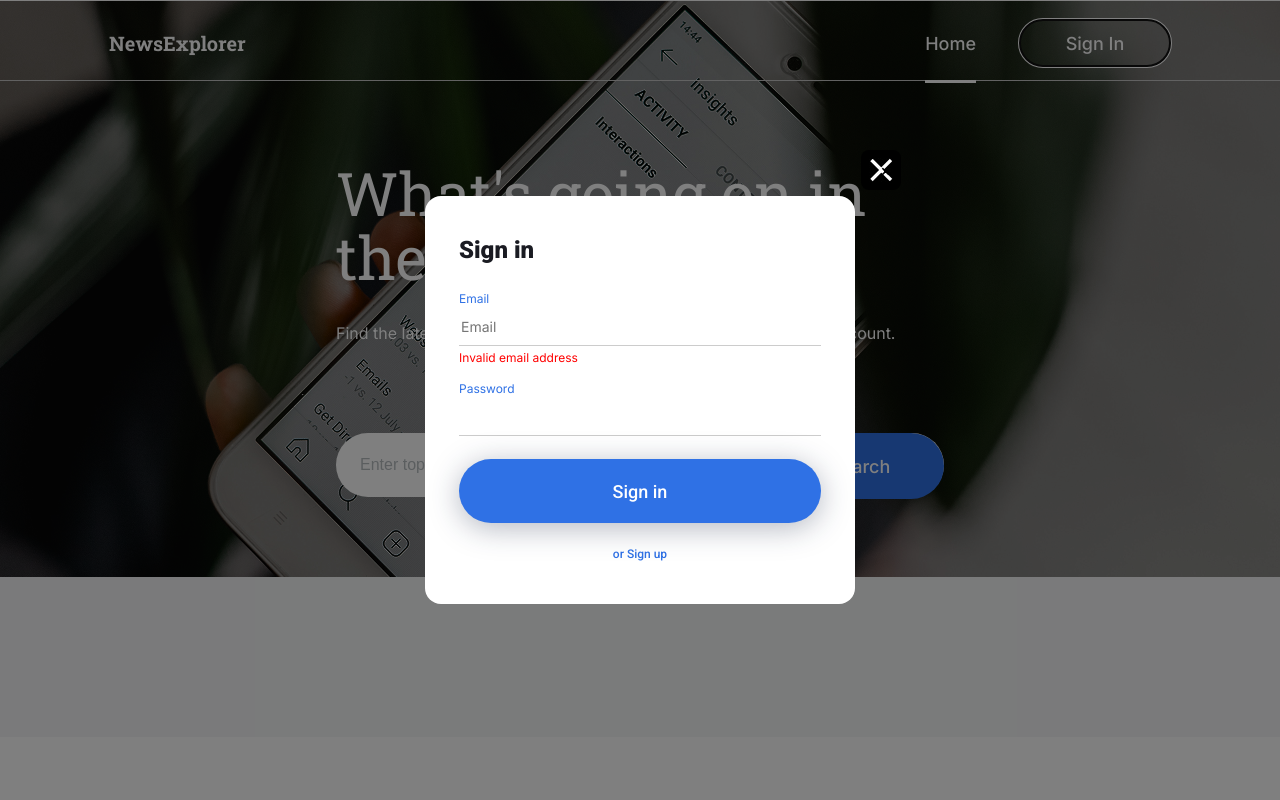
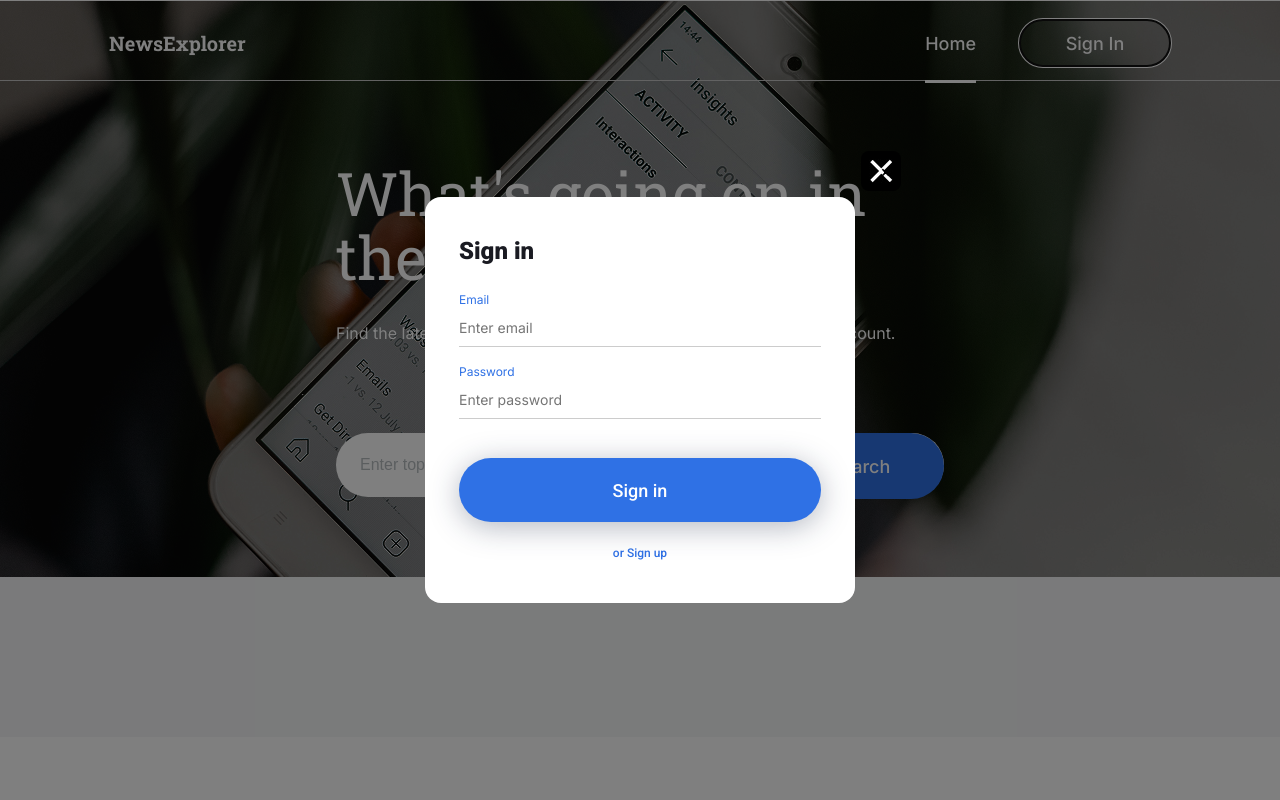
Before and after one commit to OmoBarbie/news-explorer-frontend, a React (Vite) app: page / in a window 1280 px wide. Both pictures are taken after a click on the button "Sign In". Shown: the top 800 px of the page. Built offline with nearby package versions, Linux system fonts and the light colour scheme.

Commit message:
final edits for hidden menu to become visible using modalwithform

```diff
--- a/src/components/App/App.jsx
+++ b/src/components/App/App.jsx
@@ -15,21 +15,29 @@ function App() {
   const [savedArticles, setSavedArticles] = useState([]);
   const [isLoggedIn, setIsLoggedIn] = useState(false);
   const [searchQuery, setSearchQuery] = useState("");
+  const [isCloseButtonVisible, setIsCloseButtonVisible] = useState(true);
 
-  const handleOpenLogin = () => setActiveModal("login");
+  const handleOpenLogin = () => {
+    setActiveModal("login");
+    setIsCloseButtonVisible(false);
+  };
   const handleOpenRegister = () => setActiveModal("register");
   const handleRegistrationSuccess = () =>
     setActiveModal("registration-success");
-  const handleCloseModal = () => setActiveModal(null);
+  const handleCloseModal = () => {
+    setActiveModal(null);
+    setIsCloseButtonVisible(true);
+  };
   const handleLogIn = () => {
     setIsLoggedIn(true);
     setActiveModal(null);
+    setIsCloseButtonVisible(true);
   };
 
-  console.log(savedArticles);
   const onSignOut = () => {
     setIsLoggedIn(false);
     setSavedArticles([]);
+    setIsCloseButtonVisible(true);
   };
 
   // ESC key close
@@ -60,6 +68,7 @@ function App() {
                   searchQuery={searchQuery}
                   setSearchQuery={setSearchQuery}
                   onSignOut={onSignOut}
+                  isCloseButtonVisible={isCloseButtonVisible}
                 />
               }
             />
--- a/src/components/Header/Header.jsx
+++ b/src/components/Header/Header.jsx
@@ -5,9 +5,16 @@ import { useState } from "react";
 import SearchForm from "../SearchForm/SearchForm";
 import whiteLogOutIcon from "../../images/white-logout-icon.svg";
 
-const Header = ({ handleLoginClick, isLoggedIn, onSignOut, onSearch }) => {
+const Header = ({
+  handleLoginClick,
+  isLoggedIn,
+  onSignOut,
+  onSearch,
+  isCloseButtonVisible,
+}) => {
   const [isMenuOpen, setIsMenuOpen] = useState(false);
   const [searchQuery, setSearchQuery] = useState("");
+
   function handleSubmit(e) {
     e.preventDefault();
     onSearch(searchQuery);
@@ -23,10 +30,12 @@ const Header = ({ handleLoginClick, isLoggedIn, onSignOut, onSearch }) => {
 
           {/* RIGHT SIDE */}
           <nav className="navigation">
-            <button
-              onClick={() => setIsMenuOpen(true)}
-              className="navigation__menu-button"
-            />
+            {isCloseButtonVisible && (
+              <button
+                onClick={() => setIsMenuOpen(true)}
+                className="navigation__menu-button"
+              />
+            )}
             <ul className="navigation__list">
               <li>
                 <Link
@@ -79,8 +88,11 @@ const Header = ({ handleLoginClick, isLoggedIn, onSignOut, onSearch }) => {
         <MobileMenu
           isMenuOpen={isMenuOpen}
           setIsMenuOpen={setIsMenuOpen}
-          handleLoginClick={handleLoginClick}
+          handleLoginClick={() => {
+            handleLoginClick();
+          }}
           handleLogoutClick={onSignOut}
+          isCloseButtonVisible={isCloseButtonVisible}
         />
       )}
     </>
--- a/src/components/LoginModal/LoginModal.css
+++ b/src/components/LoginModal/LoginModal.css
@@ -20,6 +20,7 @@
   border-bottom: 1px solid rgba(0, 0, 0, 0.2);
   background-color: #ffffff;
   padding-bottom: 10px;
+  padding-left: 0px;
 }
 
 .modal__warning {
--- a/src/components/LoginModal/LoginModal.jsx
+++ b/src/components/LoginModal/LoginModal.jsx
@@ -1,5 +1,7 @@
 import "./LoginModal.css";
 import ModalWithForm from "../ModalWithForm/ModalWithForm";
+
+import { useFormWithValidation } from "../../hooks/useFormWithValidation";
 
 function LoginModal({
   isOpen,
@@ -10,6 +12,15 @@ function LoginModal({
   altText,
   handleSubmit,
 }) {
+  const { values, errors, isValid, handleChange } = useFormWithValidation({
+    email: "",
+    password: "",
+  });
+
+  function onSubmit(e) {
+    e.preventDefault();
+    handleSubmit(values);
+  }
   return (
     <ModalWithForm
       isOpen={isOpen}
@@ -18,17 +29,36 @@ function LoginModal({
       title={title}
       buttonText={buttonText}
       altText={altText}
-      handleSubmit={handleSubmit}
+      handleSubmit={onSubmit}
+      isSubmitDisabled={!isValid}
     >
       <label className="modal__label">
         Email
-        <input className="modal__input" type="email" placeholder="Email" />
+        <input
+          name="email"
+          className="modal__input"
+          type="email"
+          placeholder="Enter email"
+          value={values.email}
+          onChange={handleChange}
+          required
+        />
       </label>
-      <div className="modal__warning">Invalid email address</div>
+      <span className="modal__warning">{errors.email}</span>
       <label className="modal__label">
         Password
-        <input className="modal__input" type="password" />
+        <input
+          name="password"
+          className="modal__input"
+          type="password"
+          placeholder="Enter password"
+          value={values.password}
+          onChange={handleChange}
+          required
+          minLength="6"
+        />
       </label>
+      <span className="modal__warning">{errors.password}</span>
     </ModalWithForm>
   );
 }
--- a/src/components/Main/Main.jsx
+++ b/src/components/Main/Main.jsx
@@ -3,8 +3,7 @@ import About from "../About/About";
 import Footer from "../Footer/Footer";
 import NewsCardList from "../NewsCardList/NewsCardList";
 import "./Main.css";
-import ModalWithForm from "../ModalWithForm/ModalWithForm";
-import LoginModal from "../LoginModal/LoginModal";
+
 import searchNews from "../../utils/newsApi";
 import { useState } from "react";
 
@@ -16,6 +15,7 @@ const Main = ({
   setSavedArticles,
   setSearchQuery,
   searchQuery,
+  isCloseButtonVisible,
 }) => {
   const [articles, setArticles] = useState([]);
   const [status, setStatus] = useState("idle");
@@ -43,6 +43,7 @@ const Main = ({
         onSearch={handleSearch}
         isLoggedIn={isLoggedIn}
         onSignOut={onSignOut}
+        isCloseButtonVisible={isCloseButtonVisible}
       />
       <section className="main">
         <div className="main__list">
--- a/src/components/MobileMenu/MobileMenu.jsx
+++ b/src/components/MobileMenu/MobileMenu.jsx
@@ -10,10 +10,6 @@ const MobileMenu = ({
   handleLogoutClick,
 }) => {
   const { isLoggedIn } = useContext(CurrentUserContext);
-  // // const signOut = () => {
-  // //   handleLogoutClick();
-  // // };
-  // console.log(isLoggedIn);
 
   return (
     <div className={`mobile-menu ${isMenuOpen ? "mobile-menu_open" : ""}`}>
--- a/src/components/ModalWithForm/ModalWithForm.css
+++ b/src/components/ModalWithForm/ModalWithForm.css
@@ -71,3 +71,23 @@
   display: flex;
   flex-direction: column;
 }
+
+/* mobile view */
+@media (max-width: 768px) {
+  .modal {
+    align-items: unset;
+    padding-top: 80px;
+  }
+
+  .modal__content {
+    width: 100%;
+  }
+
+  .modal__close {
+    right: 10px;
+    top: -45px;
+    background: transparent
+      url("../../images/modal-close-button-transparent.svg");
+    background-repeat: no-repeat;
+  }
+}
--- a/src/components/RegisterModal/RegisterModal.jsx
+++ b/src/components/RegisterModal/RegisterModal.jsx
@@ -1,5 +1,6 @@
 import "./RegisterModal.css";
 import ModalWithForm from "../ModalWithForm/ModalWithForm";
+import { useFormWithValidation } from "../../hooks/useFormWithValidation";
 
 function RegisterModal({
   isOpen,
@@ -10,6 +11,17 @@ function RegisterModal({
   handleOpenLogin,
   handleRegistrationSuccess,
 }) {
+  const { values, errors, isValid, handleChange } = useFormWithValidation({
+    email: "",
+    password: "",
+    username: "",
+  });
+
+  function onSubmit(e) {
+    e.preventDefault();
+    handleRegistrationSuccess(values);
+  }
+
   return (
     <ModalWithForm
       isOpen={isOpen}
@@ -18,31 +30,51 @@ function RegisterModal({
       buttonText={buttonText}
       altText={altText}
       handleAlternate={handleOpenLogin}
-      handleSubmit={handleRegistrationSuccess}
+      handleSubmit={onSubmit}
+      isSubmitDisabled={!isValid}
     >
       <label className="modal__label">
         Email
-        <input className="modal__input" type="email" placeholder="Email" />
+        <input
+          name="email"
+          className="modal__input"
+          type="email"
+          placeholder="Enter email"
+          value={values.email}
+          onChange={handleChange}
+          required
+        />
       </label>
+      <span className="modal__warning">{errors.email}</span>
       <label className="modal__label">
         Password
         <input
+          name="password"
           className="modal__input"
           type="password"
           placeholder="Enter password"
+          value={values.password}
+          onChange={handleChange}
+          required
+          minLength="6"
         />
       </label>
+      <span className="modal__warning">{errors.password}</span>
+
       <label className="modal__label">
         Username
         <input
+          name="username"
           className="modal__input"
           type="text"
           placeholder="Enter your username"
+          value={values.username}
+          onChange={handleChange}
+          required
+          minLength="4"
         />
       </label>
-      <div className="modal__warning modal__warning_position_center ">
-        This email is not available
-      </div>
+      <span className="modal__warning">{errors.username}</span>
     </ModalWithForm>
   );
 }
--- /dev/null
+++ b/src/hooks/useFormWithValidation.js
@@ -0,0 +1,40 @@
+import { useState, useCallback } from "react";
+
+export function useFormWithValidation(defaultValues = {}) {
+  const [values, setValues] = useState(defaultValues);
+  const [errors, setErrors] = useState({});
+  const [isValid, setIsValid] = useState(false);
+
+  const handleChange = useCallback((e) => {
+    const { name, value } = e.target;
+
+    setValues((prev) => ({
+      ...prev,
+      [name]: value,
+    }));
+
+    setErrors((prev) => ({
+      ...prev,
+      [name]: e.target.validationMessage,
+    }));
+
+    setIsValid(e.target.closest("form").checkValidity());
+  }, []);
+
+  const resetForm = useCallback(
+    (newValues = defaultValues, newErrors = {}, newIsValid = false) => {
+      setValues(newValues);
+      setErrors(newErrors);
+      setIsValid(newIsValid);
+    },
+    [defaultValues],
+  );
+
+  return {
+    values,
+    errors,
+    isValid,
+    handleChange,
+    resetForm,
+  };
+}
--- a/src/utils/constants.js
+++ /dev/null
@@ -1 +0,0 @@
-const apikey = "7f5617283152434f93e115eae6bf932c";
```
Also changed, not shown: src/components/About/About.jsx (+10 -10 lines), src/components/SavedNewsCardsList/SavedNewsCardsList.jsx (+7 -0 lines), src/images/modal-close-button-transparent.svg (added).
